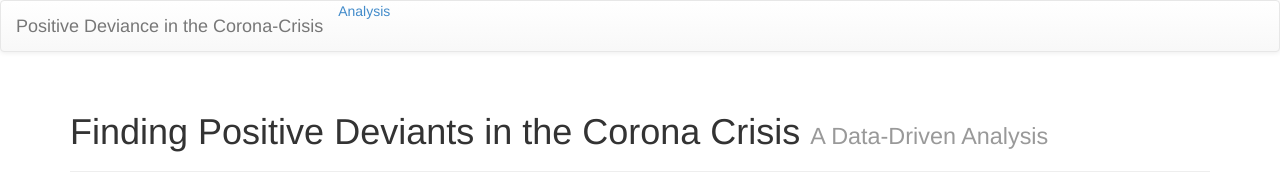
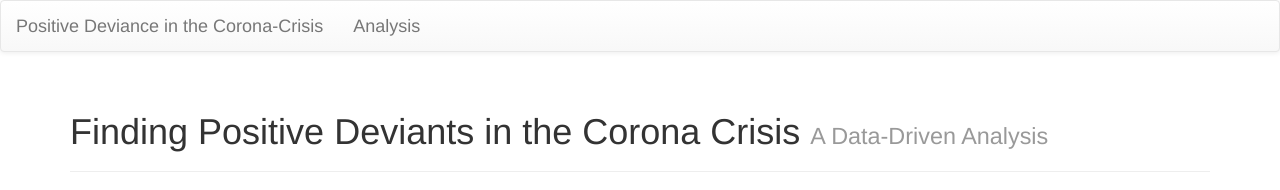
Before and after one commit to pd-viral/web, a Jekyll site: the page built from index.md, in a window 1280 px wide. Shown: the top 190 px of the page. Built offline with Jekyll 4.4.1, drawn with Linux system fonts in a browser that asks for light colours; nearby versions of some CDN libraries.

Commit message:
some changes

```diff
--- a/_includes/themes/bootstrap-3/default.html
+++ b/_includes/themes/bootstrap-3/default.html
@@ -59,7 +59,7 @@
         <!-- Collect the nav links, forms, and other content for toggling -->
         <div class="collapse navbar-collapse" id="jb-navbar-collapse">
           <ul class="nav navbar-nav">
-              <a class="brand" href="{{ BASE_PATH }}/pages/jupyter.html"> Analysis</a>
+              <a class="navbar-brand" href="{{ BASE_PATH }}/pages/jupyter.html"> Analysis</a>
 <!--            {% assign pages_list = site.pages %}-->
 <!--            {% assign group = 'navigation' %}-->
 <!--            {% include JB/pages_list %}-->
```
